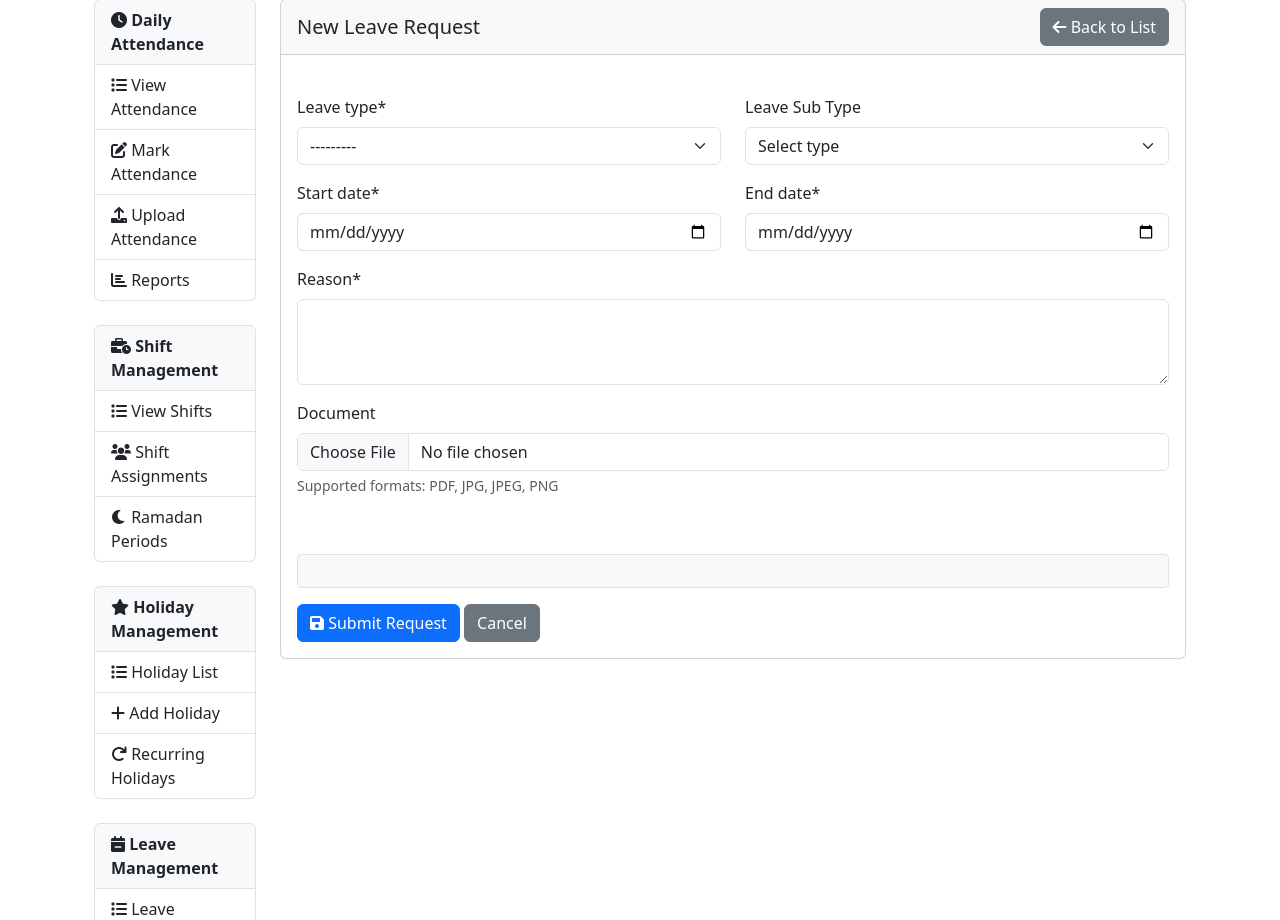
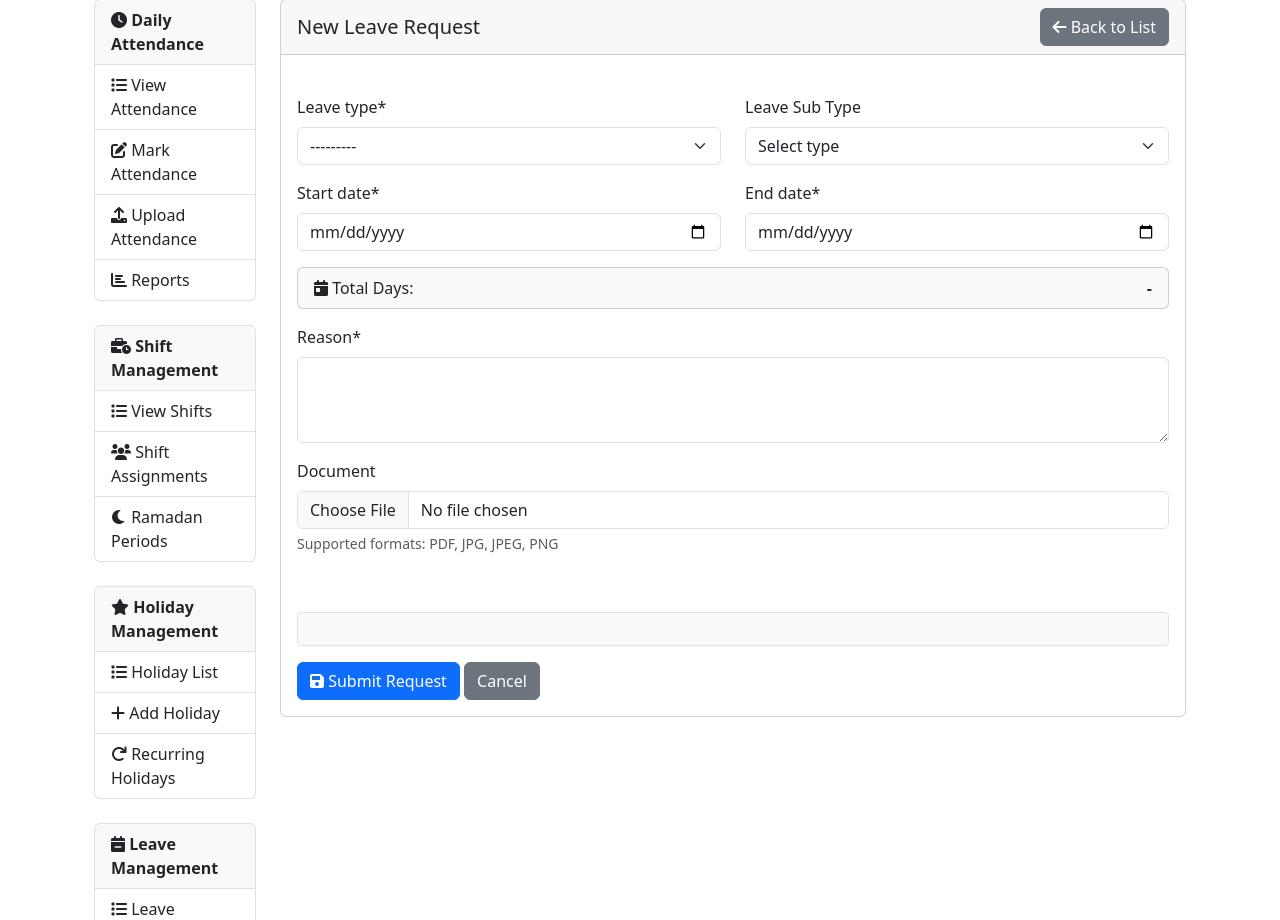
Before and after one commit to mohalnassery/HR-Management-System, a Django app: template hrms_project/attendance/templates/attendance/leave_request_form.html in a window 1280 px wide. Shown: the part 81-1001 px from the top of the page. Run offline with Django 5.2, Linux system fonts and the light colour scheme; the template is opened without the code that fills it: values that come from a table or form of the project are taken from there, others are empty; data comes from the database, SQL or seed files in the repository; some libraries are stand-ins or nearby versions.

Commit message:
Enhance leave request date handling with automatic end date adjustment and total days display
- Add automatic correction for end dates less than start dates across multiple components
- Implement dynamic total days calculation in leave request form
- Add user-friendly feedback for date range adjustments
- Ensure consistent date validation in forms, services, and views

```diff
--- a/hrms_project/attendance/forms.py
+++ b/hrms_project/attendance/forms.py
@@ -226,6 +226,14 @@ class LeaveRequestForm(BaseModelForm, DateRangeValidationMixin):
         leave_sub_type = cleaned_data.get('leave_sub_type')
 
         if start_date and end_date:
+            # Ensure end date is never less than start date
+            if end_date < start_date:
+                # Automatically adjust end date to match start date
+                cleaned_data['end_date'] = start_date
+                end_date = start_date
+                # Add a message to the form to inform the user
+                self.add_error('end_date', 'End date cannot be earlier than start date. It has been adjusted automatically.')
+
             # Validate date range
             self.validate_date_range(
                 start_date,
--- a/hrms_project/attendance/templates/attendance/leave_request_form.html
+++ b/hrms_project/attendance/templates/attendance/leave_request_form.html
@@ -190,6 +190,19 @@
                     {{ form.end_date|as_crispy_field }}
                 </div>
             </div>
+            <!-- Add total days display -->
+            <div class="row mb-3">
+                <div class="col-12">
+                    <div class="card bg-light">
+                        <div class="card-body py-2">
+                            <div class="d-flex justify-content-between align-items-center">
+                                <span><i class="fas fa-calendar-day"></i> Total Days:</span>
+                                <span id="totalDaysDisplay" class="fw-bold">-</span>
+                            </div>
+                        </div>
+                    </div>
+                </div>
+            </div>
             <div class="row">
                 <div class="col-12">
                     {{ form.reason|as_crispy_field }}
@@ -254,10 +267,53 @@
         const startDateInput = $('#id_start_date');
         const endDateInput = $('#id_end_date');
         const subTypeContainer = subTypeSelect.closest('.form-group');
-        const validationFeedback = $('<div class="validation-feedback"></div>');
+        const validationFeedback = $('.validation-feedback');
+        const totalDaysDisplay = $('#totalDaysDisplay');
 
-        // Add validation feedback container after sub-type field
-        subTypeContainer.after(validationFeedback);
+        // Function to calculate total days
+        function calculateTotalDays() {
+            const startDate = startDateInput.val();
+            const endDate = endDateInput.val();
+            const leaveType = leaveTypeSelect.val();
+            const subType = subTypeSelect.val();
+
+            if (!startDate || !endDate) {
+                totalDaysDisplay.text('-');
+                return;
+            }
+
+            // Calculate days between dates
+            const start = new Date(startDate);
+            const end = new Date(endDate);
+
+            // Ensure end date is not before start date
+            if (end < start) {
+                endDateInput.val(startDate);
+                end.setTime(start.getTime());
+            }
+
+            const diffTime = Math.abs(end - start);
+            let diffDays = Math.ceil(diffTime / (1000 * 60 * 60 * 24)) + 1; // +1 to include both start and end dates
+
+            // Adjust for half-day or other special sub-types
+            if (subType) {
+                if (subType === 'half_day' || subType === 'morning' || subType === 'afternoon') {
+                    diffDays = 0.5;
+                } else if (subType.includes('_days')) {
+                    // Extract days from sub-type code (e.g., '3_days' -> 3)
+                    try {
+                        const days = parseInt(subType.split('_')[0]);
+                        if (!isNaN(days)) {
+                            diffDays = days;
+                        }
+                    } catch (e) {
+                        console.error('Error parsing days from sub-type:', e);
+                    }
+                }
+            }
+
+            totalDaysDisplay.text(diffDays.toString() + (diffDays === 1 ? ' day' : ' days'));
+        }
 
         // Function to validate leave request
         function validateLeaveRequest() {
@@ -266,6 +322,9 @@
             const startDate = $('#id_start_date').val();
             const endDate = $('#id_end_date').val();
             const employeeId = $('input[name="employee"]').val();
+
+            // Calculate total days
+            calculateTotalDays();
 
             // Clear previous validation messages
             validationFeedback.removeClass('is-valid is-invalid').empty();
@@ -407,6 +466,7 @@
                 subTypeContainer.hide();
                 subTypeField.prop('required', false);
                 validationFeedback.hide();
+                calculateTotalDays(); // Update total days when leave type changes
                 return;
             }
 
@@ -441,6 +501,9 @@
                             subTypeField.prop('required', false);
                         }
 
+                        // Calculate total days after sub-type is updated
+                        calculateTotalDays();
+
                         // Validate the request
                         validateLeaveRequest();
                     }
@@ -450,9 +513,21 @@
 
         // Trigger validation on input changes
         leaveTypeSelect.change(validateLeaveRequest);
-        subTypeSelect.change(validateLeaveRequest);
-        startDateInput.change(validateLeaveRequest);
-        endDateInput.change(validateLeaveRequest);
+        subTypeSelect.change(function() {
+            calculateTotalDays(); // Update total days when sub-type changes
+            validateLeaveRequest();
+        });
+        startDateInput.change(function() {
+            calculateTotalDays(); // Update total days when start date changes
+            validateLeaveRequest();
+        });
+        endDateInput.change(function() {
+            calculateTotalDays(); // Update total days when end date changes
+            validateLeaveRequest();
+        });
+
+        // Calculate total days on initial load
+        calculateTotalDays();
     });
 
     // Initialize date inputs
@@ -469,6 +544,26 @@
             endDateInput.min = this.value;
             if (endDateInput.value && endDateInput.value < this.value) {
                 endDateInput.value = this.value;
+                // Trigger change event to update calculations
+                $(endDateInput).trigger('change');
+            }
+        });
+
+        // Ensure end date is never less than start date
+        endDateInput.addEventListener('change', function() {
+            if (startDateInput.value && this.value < startDateInput.value) {
+                this.value = startDateInput.value;
+                // Show a brief message to the user
+                const $feedback = $('<div class="alert alert-warning alert-dismissible fade show mt-2" role="alert">')
+                    .text('End date cannot be earlier than start date. It has been adjusted automatically.')
+                    .append('<button type="button" class="btn-close" data-bs-dismiss="alert" aria-label="Close"></button>');
+
+                $(this).parent().append($feedback);
+
+                // Remove the message after 5 seconds
+                setTimeout(function() {
+                    $feedback.alert('close');
+                }, 5000);
             }
         });
     }
--- a/hrms_project/attendance/views/leave_views.py
+++ b/hrms_project/attendance/views/leave_views.py
@@ -150,6 +150,10 @@ def leave_request_create(request):
             leave_request = form.save(commit=False)
             leave_request.employee = employee
             leave_request.status = 'pending'
+
+            # Ensure end date is never less than start date
+            if leave_request.end_date < leave_request.start_date:
+                leave_request.end_date = leave_request.start_date
 
             # Calculate duration based on start and end dates and leave type
             duration = (leave_request.end_date - leave_request.start_date).days + 1
```
Also changed, not shown: hrms_project/attendance/services/leave_rule_service.py (+8 -0 lines).
